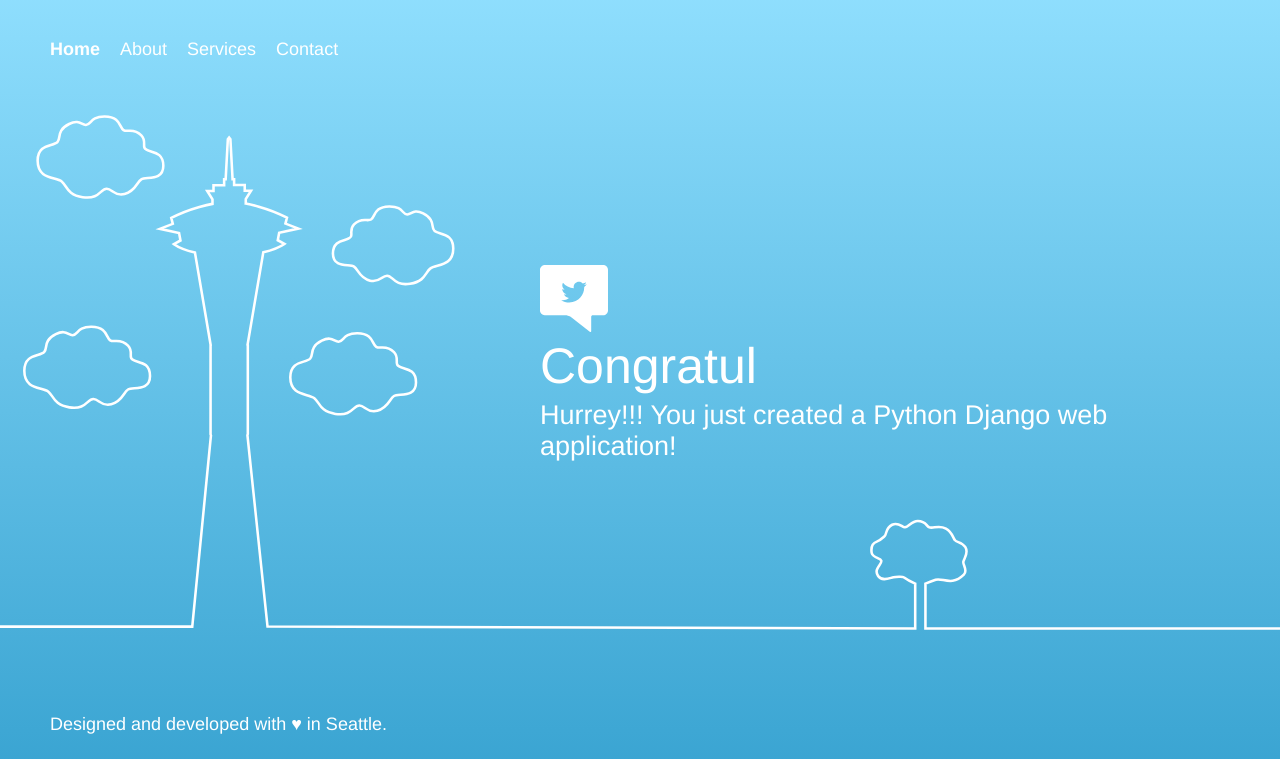
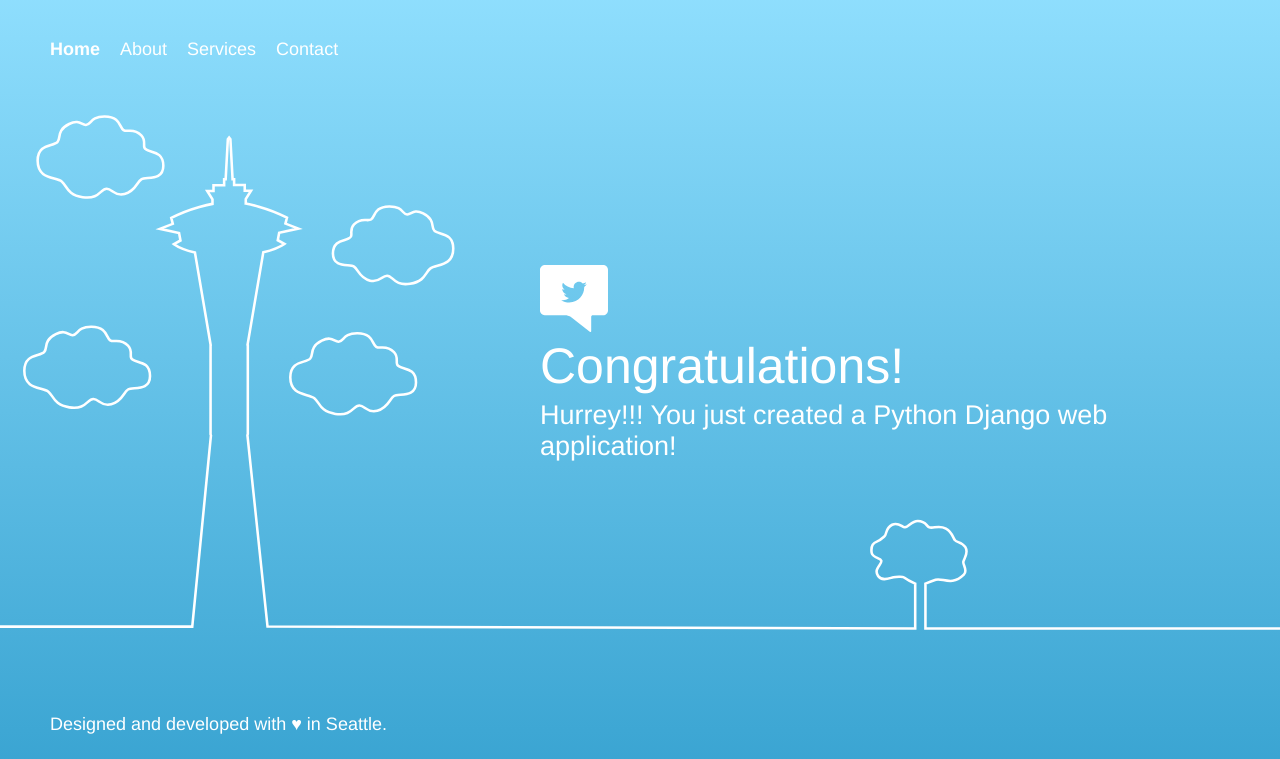
Before and after one commit to Shivamx20167725/DevOps-Demo1, a Django app: page / in a window 1280 px wide. Shown: the part 16-775 px from the top of the page. Run offline with Django 3.2, Linux system fonts and the light colour scheme.

Commit message:
with errorsolved

```diff
--- a/helloworld/templates/index.html
+++ b/helloworld/templates/index.html
@@ -58,7 +58,7 @@
         <div class="message">
             <a class="twitter-link" href="https://twitter.com/home/?status=I%20created%20a%20project%20with%20AWS%20CodeStar!%20%23AWS%20%23AWSCodeStar%20https%3A%2F%2Faws.amazon.com%2Fcodestar"><img src="{% static "helloworld/img/tweet.svg" %}" /></a>
             <div class="text">
-                <h1>Congratul</h1>
+                <h1>Congratulations!</h1>
                 <h2>Hurrey!!! You just created a Python Django web application!</h2>
             </div>
         </div>
```
